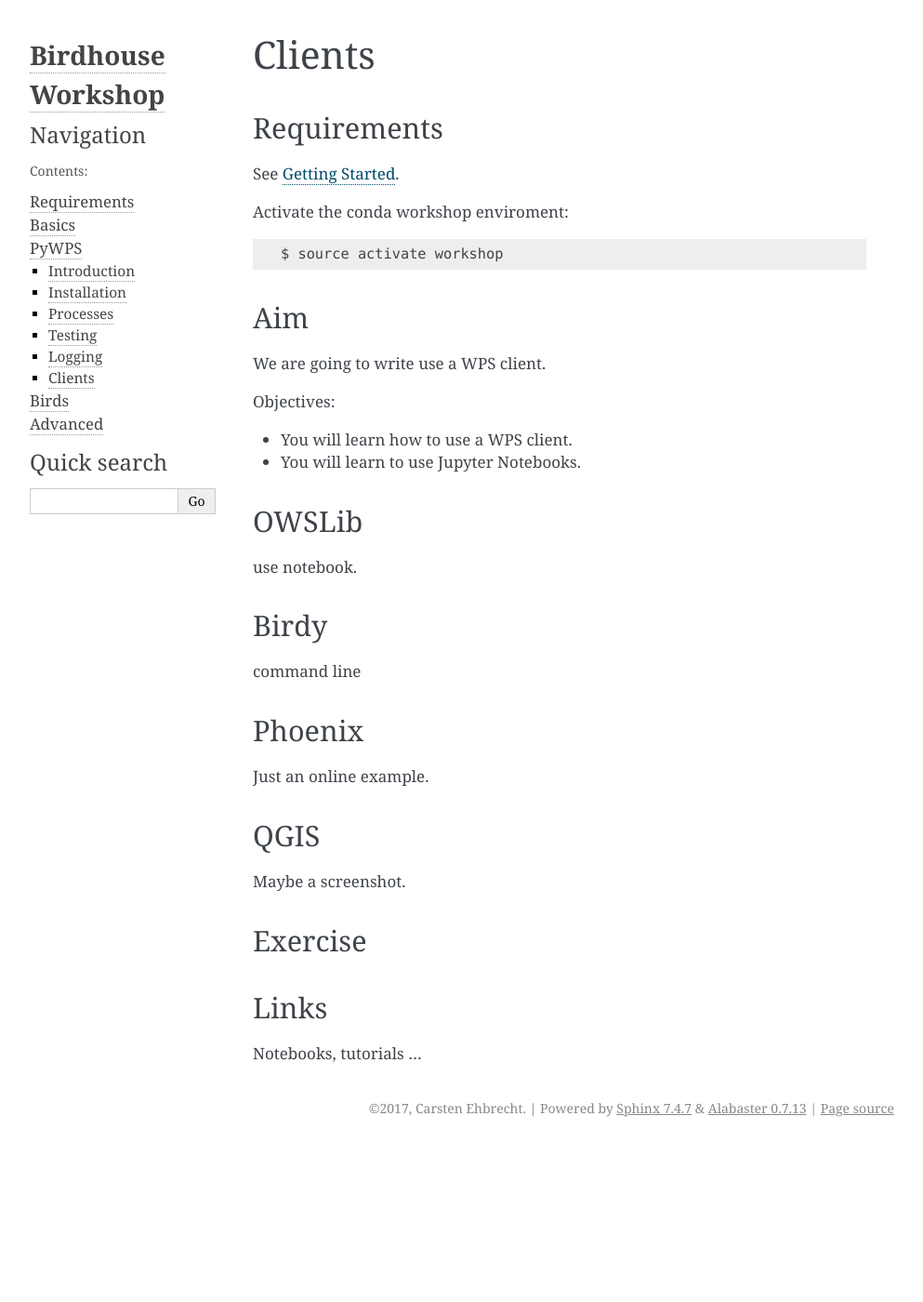
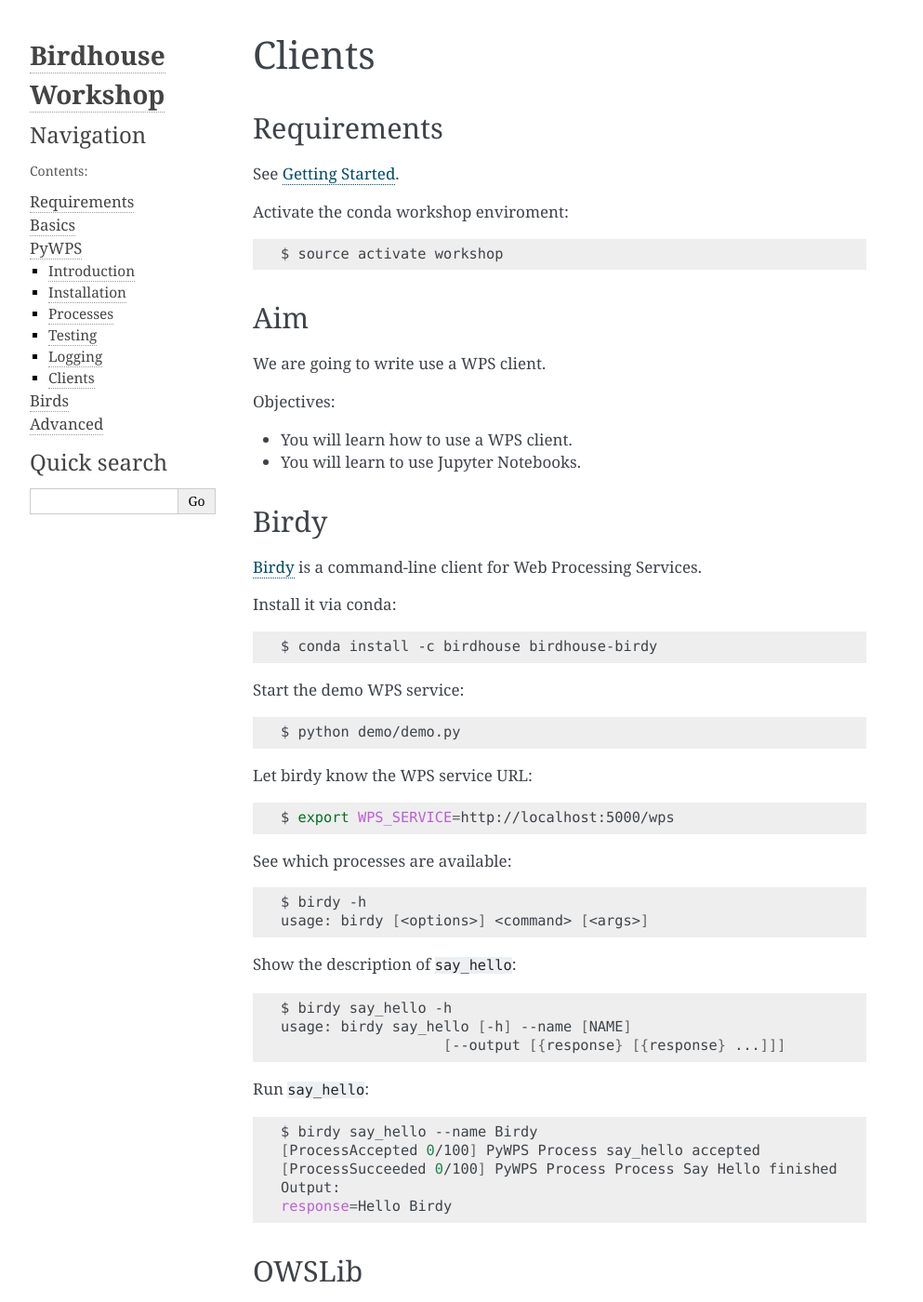
Before and after one commit to bird-house/birdhouse-workshop, a Sphinx documentation site: the page built from docs/source/pywps/clients.rst, in a window 1280 px wide and 1400 px high. Shown: the whole window at 93% size, without its empty margins (148-1141 px from the left). Built offline with Sphinx 7.4.7, drawn with Linux system fonts in a browser that asks for light colours.

Commit message:
added birdy

```diff
--- a/docs/source/pywps/clients.rst
+++ b/docs/source/pywps/clients.rst
@@ -22,15 +22,59 @@
 * You will learn how to use a WPS client.
 * You will learn to use Jupyter Notebooks.
 
+Birdy
+-----
+
+`Birdy <http://birdy.readthedocs.io/en/latest/>`_ is a command-line client for Web Processing Services.
+
+Install it via conda:
+
+.. code-block:: bash
+
+    $ conda install -c birdhouse birdhouse-birdy
+
+Start the demo WPS service:
+
+.. code-block:: bash
+
+    $ python demo/demo.py
+
+Let birdy know the WPS service URL:
+
+.. code-block:: bash
+
+    $ export WPS_SERVICE=http://localhost:5000/wps
+
+See which processes are available:
+
+.. code-block:: bash
+
+    $ birdy -h
+    usage: birdy [<options>] <command> [<args>]
+
+Show the description of ``say_hello``:
+
+.. code-block:: bash
+
+    $ birdy say_hello -h
+    usage: birdy say_hello [-h] --name [NAME]
+                       [--output [{response} [{response} ...]]]
+
+Run ``say_hello``:
+
+.. code-block:: bash
+
+    $ birdy say_hello --name Birdy
+    [ProcessAccepted 0/100] PyWPS Process say_hello accepted
+    [ProcessSucceeded 0/100] PyWPS Process Process Say Hello finished
+    Output:
+    response=Hello Birdy
+
+
 OWSLib
 ------
 
 use notebook.
-
-Birdy
------
-
-command line
 
 Phoenix
 -------
```
